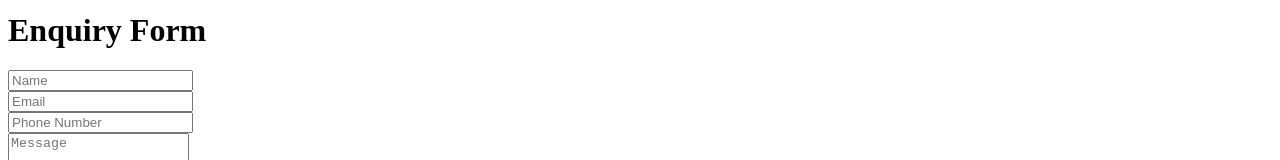
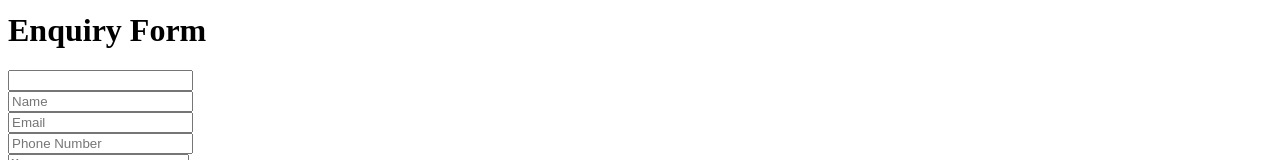
Before and after one commit to YARE0909/arthouse814website, a Next.js app: page / in a window 1280 px wide. Shown: the part 8255-8415 px from the top of the page. Built offline with nearby package versions, Linux system fonts and the light colour scheme; a web font is replaced by a local one.

Commit message:
Fix bot spam issue

```diff
--- a/src/components/Footer/index.tsx
+++ b/src/components/Footer/index.tsx
@@ -1,21 +1,37 @@
-import React, { useState } from "react";
+import React, { useState, useEffect } from "react";
 import { IoLogoInstagram } from "react-icons/io";
 import { FaFacebookSquare, FaPhone } from "react-icons/fa";
 import { FaLocationDot } from "react-icons/fa6";
 import { MdEmail } from "react-icons/md";
 import { Map, Marker } from "pigeon-maps";
-import { useRouter } from "next/router";
 
-const Index = () => {
-  const router = useRouter();
-  const [formData, setFormData] = useState({
+interface FormData {
+  name: string;
+  email: string;
+  phoneNumber: string;
+  message: string;
+  honeypot: string;
+  timestamp: number | string;
+}
+
+const Index: React.FC = () => {
+  const [formData, setFormData] = useState<FormData>({
     name: "",
     email: "",
     phoneNumber: "",
     message: "",
+    honeypot: "",
+    timestamp: "",
   });
 
   const blackListedEmails = ["hilton.johnston76@projectmy.net"];
+
+  useEffect(() => {
+    setFormData((prevData) => ({
+      ...prevData,
+      timestamp: Date.now(),
+    }));
+  }, []);
 
   const handleEnquiryFormSubmit = async (
     e: React.FormEvent<HTMLFormElement>
@@ -24,6 +40,13 @@
     console.log("Enquiry Form Submitted");
 
     if (blackListedEmails.includes(formData.email)) {
+      return;
+    }
+
+    const submissionTime = Date.now();
+    const elapsedTime = submissionTime - Number(formData.timestamp);
+
+    if (formData.honeypot || elapsedTime < 2000) {
       return;
     }
 
@@ -43,6 +66,8 @@
           email: "",
           phoneNumber: "",
           message: "",
+          honeypot: "",
+          timestamp: Date.now(),
         });
         alert("Enquiry submitted successfully");
       } else {
@@ -143,10 +168,7 @@
               </div>
               <div>
                 <a
-                  href="https://www.google.co.in/maps/place/Art+House+814/@13.0225985,77.6436839,17z/data=!4m14!1
-m7!3m6!1s0x3bae172eedd1abc3:0x4019a8d9b406b0ce!2sArt+House+814!8m2!3d13.0225985!4d7
-7.6462588!16s%2Fg%2F11g6b0h9x5!3m5!1s0x3bae172eedd1abc3:0x4019a8d9b406b0ce!8m2!3d
-13.0225985!4d77.6462588!16s%2Fg%2F11g6b0h9x5?hl=en-in&amp;entry=ttu"
+                  href="https://www.google.co.in/maps/place/Art+House+814/@13.0225985,77.6436839,17z/data=!4m14!1m7!3m6!1s0x3bae172eedd1abc3:0x4019a8d9b406b0ce!2sArt+House+814!8m2!3d13.0225985!4d77.6462588!16s%2Fg%2F11g6b0h9x5!3m5!1s0x3bae172eedd1abc3:0x4019a8d9b406b0ce!8m2!3d13.0225985!4d77.6462588!16s%2Fg%2F11g6b0h9x5?hl=en-in&amp;entry=ttu"
                   target="_blank"
                   className="text-xs font-medium hover:text-blue-500 duration-300 flex flex-col gap-1"
                 >
@@ -170,6 +192,14 @@
               onSubmit={handleEnquiryFormSubmit}
               className="flex flex-col gap-3 w-full"
             >
+              <div className="hidden">
+                <input
+                  type="text"
+                  name="honeypot"
+                  value={formData.honeypot}
+                  onChange={handleInputChange}
+                />
+              </div>
               <div>
                 <input
                   type="text"
```
